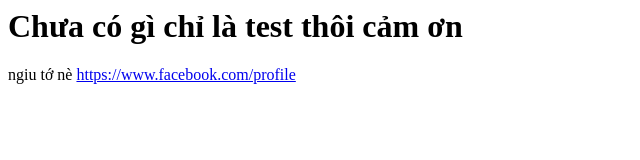
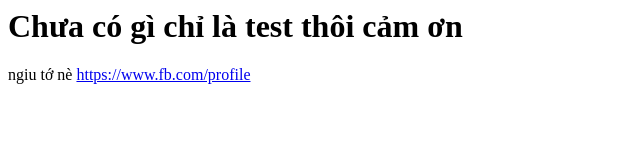
Before and after one commit to lfuonq4953/lan2, a plain HTML site: page index.html in a window 1280 px wide. Shown: the full height of the page, 0-640 px from the left. Drawn offline with Linux system fonts and the light colour scheme.

Commit message:
Update index.html

```diff
--- a/index.html
+++ b/index.html
@@ -1,3 +1,5 @@
 <h1> Chưa có gì chỉ là test thôi cảm ơn </h1>
 
-<p> ngiu tớ nè <a href="ngiu lfuoq">https://www.facebook.com/profile</a></p>
+<p> ngiu tớ nè
+<a href="ngiu lfuoq">https://www.fb.com/profile</a>
+</p>
```
